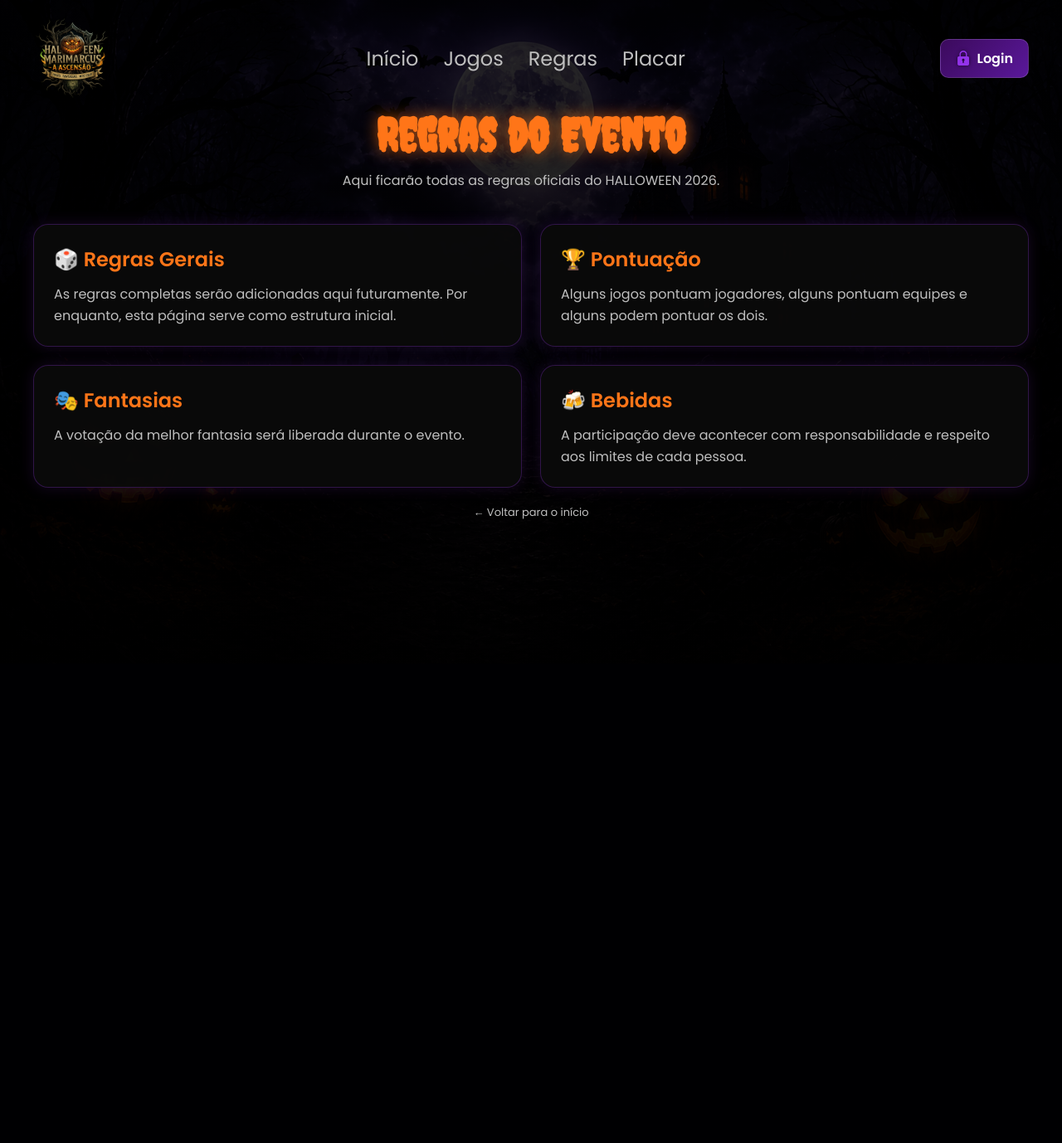
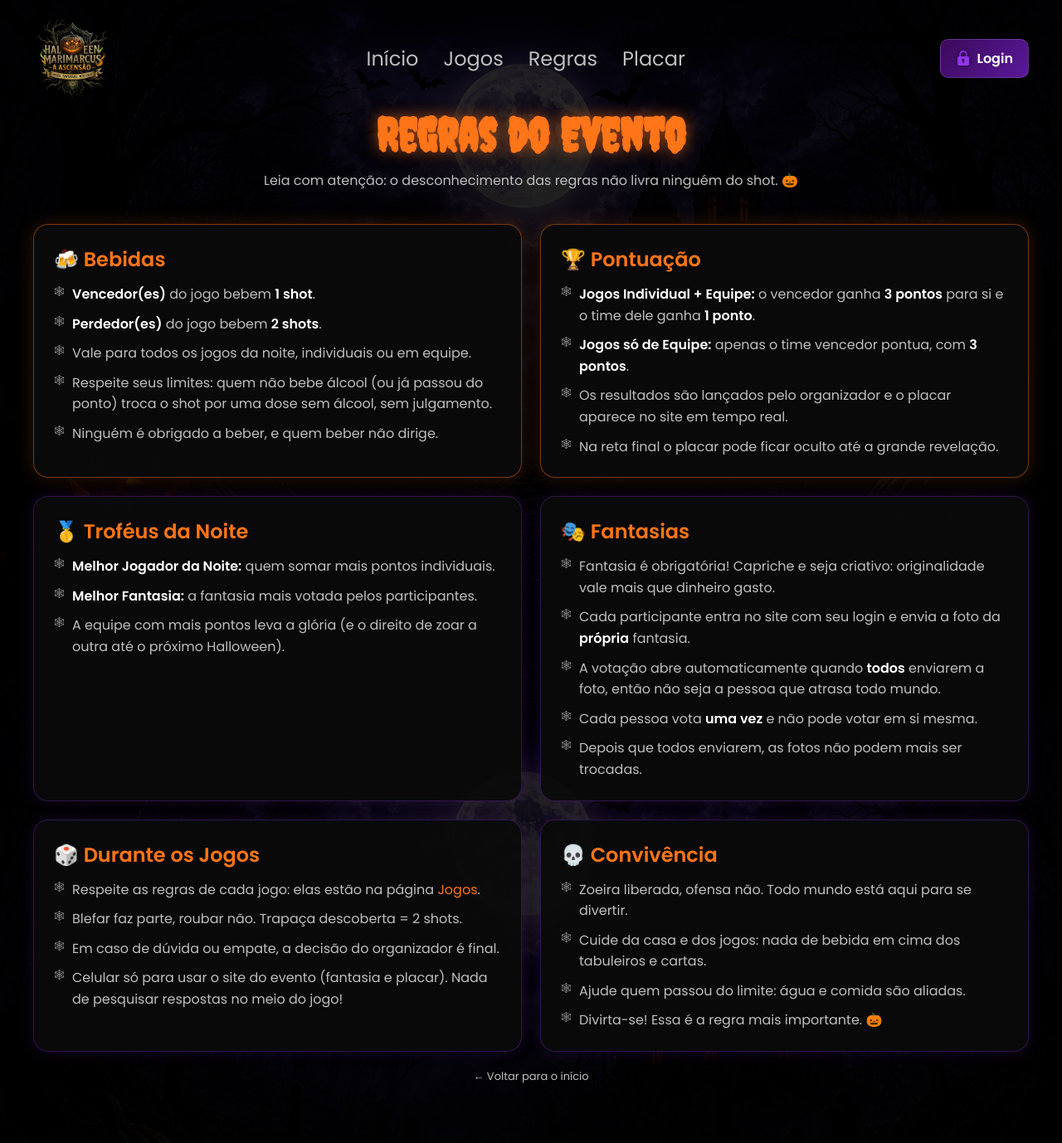
Before and after one commit to MarcusVBMoreira/HALLOWEENMARIMARCUS, a PHP site: page /HALLOWEEN_2026/pages/rules.php in a window 1280 px wide. Shown: the whole page at 83% size. Before the commit the page ends 676 px from the top, so only its background shows below. Run offline with PHP 8.4, Linux system fonts and the light colour scheme.

Commit message:
Regras do evento: bebidas, pontuacao, trofeus, fantasias e convivencia
- Pagina de regras completa (substitui o texto provisorio)
- Textos da pagina inicial alinhados: vencedor 1 shot, perdedor 2 shots;
  individual 3 pts + 1 para o time; equipe 3 pts

Co-Authored-By: Claude Opus 5.5 <noreply@anthropic.com>

```diff
--- a/assets/css/style.css
+++ b/assets/css/style.css
@@ -2749,3 +2749,41 @@ html {
     height: 100%;
     border: none;
 }
+/* =========================
+   RULES PAGE - LISTAS
+========================= */
+.rule-list {
+    list-style: none;
+    display: flex;
+    flex-direction: column;
+    gap: 10px;
+}
+
+.rule-list li {
+    color: var(--text-muted);
+    line-height: 1.6;
+    padding-left: 22px;
+    position: relative;
+}
+
+.rule-list li::before {
+    content: "🕸";
+    position: absolute;
+    left: 0;
+    top: 0;
+    font-size: 13px;
+    opacity: 0.8;
+}
+
+.rule-list strong {
+    color: #fff;
+}
+
+.rule-list a {
+    color: var(--primary);
+}
+
+.rule-card-highlight {
+    border-color: rgba(255,117,24,0.45);
+    box-shadow: 0 0 22px rgba(255,117,24,0.18);
+}
--- a/pages/rules.php
+++ b/pages/rules.php
@@ -8,38 +8,70 @@ include '../includes/header.php';
 
         <h1>Regras do Evento</h1>
         <p class="inner-subtitle">
-            Aqui ficarão todas as regras oficiais do HALLOWEEN 2026.
+            Leia com atenção: o desconhecimento das regras não livra ninguém do shot. 🎃
         </p>
 
         <div class="rules-page-grid">
 
-            <div class="rule-card">
-                <h2>🎲 Regras Gerais</h2>
-                <p>
-                    As regras completas serão adicionadas aqui futuramente.
-                    Por enquanto, esta página serve como estrutura inicial.
-                </p>
+            <div class="rule-card rule-card-highlight">
+                <h2>🍻 Bebidas</h2>
+                <ul class="rule-list">
+                    <li><strong>Vencedor(es)</strong> do jogo bebem <strong>1 shot</strong>.</li>
+                    <li><strong>Perdedor(es)</strong> do jogo bebem <strong>2 shots</strong>.</li>
+                    <li>Vale para todos os jogos da noite, individuais ou em equipe.</li>
+                    <li>Respeite seus limites: quem não bebe álcool (ou já passou do ponto) troca o shot por uma dose sem álcool, sem julgamento.</li>
+                    <li>Ninguém é obrigado a beber, e quem beber não dirige.</li>
+                </ul>
+            </div>
+
+            <div class="rule-card rule-card-highlight">
+                <h2>🏆 Pontuação</h2>
+                <ul class="rule-list">
+                    <li><strong>Jogos Individual + Equipe:</strong> o vencedor ganha <strong>3 pontos</strong> para si e o time dele ganha <strong>1 ponto</strong>.</li>
+                    <li><strong>Jogos só de Equipe:</strong> apenas o time vencedor pontua, com <strong>3 pontos</strong>.</li>
+                    <li>Os resultados são lançados pelo organizador e o placar aparece no site em tempo real.</li>
+                    <li>Na reta final o placar pode ficar oculto até a grande revelação.</li>
+                </ul>
             </div>
 
             <div class="rule-card">
-                <h2>🏆 Pontuação</h2>
-                <p>
-                    Alguns jogos pontuam jogadores, alguns pontuam equipes e alguns podem pontuar os dois.
-                </p>
+                <h2>🥇 Troféus da Noite</h2>
+                <ul class="rule-list">
+                    <li><strong>Melhor Jogador da Noite:</strong> quem somar mais pontos individuais.</li>
+                    <li><strong>Melhor Fantasia:</strong> a fantasia mais votada pelos participantes.</li>
+                    <li>A equipe com mais pontos leva a glória (e o direito de zoar a outra até o próximo Halloween).</li>
+                </ul>
             </div>
 
             <div class="rule-card">
                 <h2>🎭 Fantasias</h2>
-                <p>
-                    A votação da melhor fantasia será liberada durante o evento.
-                </p>
+                <ul class="rule-list">
+                    <li>Fantasia é obrigatória! Capriche e seja criativo: originalidade vale mais que dinheiro gasto.</li>
+                    <li>Cada participante entra no site com seu login e envia a foto da <strong>própria</strong> fantasia.</li>
+                    <li>A votação abre automaticamente quando <strong>todos</strong> enviarem a foto, então não seja a pessoa que atrasa todo mundo.</li>
+                    <li>Cada pessoa vota <strong>uma vez</strong> e não pode votar em si mesma.</li>
+                    <li>Depois que todos enviarem, as fotos não podem mais ser trocadas.</li>
+                </ul>
             </div>
 
             <div class="rule-card">
-                <h2>🍻 Bebidas</h2>
-                <p>
-                    A participação deve acontecer com responsabilidade e respeito aos limites de cada pessoa.
-                </p>
+                <h2>🎲 Durante os Jogos</h2>
+                <ul class="rule-list">
+                    <li>Respeite as regras de cada jogo: elas estão na página <a href="<?= BASE_URL ?>pages/games.php">Jogos</a>.</li>
+                    <li>Blefar faz parte, roubar não. Trapaça descoberta = 2 shots.</li>
+                    <li>Em caso de dúvida ou empate, a decisão do organizador é final.</li>
+                    <li>Celular só para usar o site do evento (fantasia e placar). Nada de pesquisar respostas no meio do jogo!</li>
+                </ul>
+            </div>
+
+            <div class="rule-card">
+                <h2>💀 Convivência</h2>
+                <ul class="rule-list">
+                    <li>Zoeira liberada, ofensa não. Todo mundo está aqui para se divertir.</li>
+                    <li>Cuide da casa e dos jogos: nada de bebida em cima dos tabuleiros e cartas.</li>
+                    <li>Ajude quem passou do limite: água e comida são aliadas.</li>
+                    <li>Divirta-se! Essa é a regra mais importante. 🎃</li>
+                </ul>
             </div>
 
         </div>
```
Also changed, not shown: index.php (+7 -7 lines).
